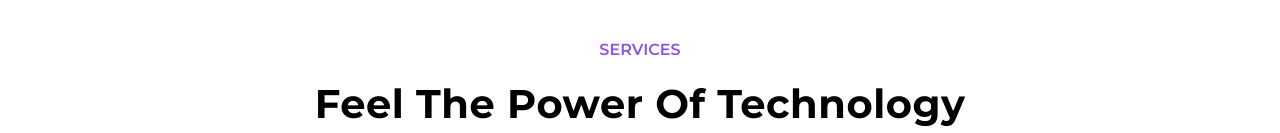
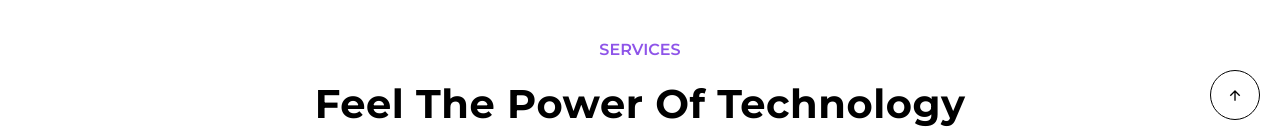
Before and after one commit to yusufsunnatullayev/soften-project, a plain HTML site: page index.html in a window 1280 px wide. Shown: the part 660-793 px from the top of the page. Drawn offline with nearby package versions, Linux system fonts and the light colour scheme.

Commit message:
Added arrow-up icon

```diff
--- a/index.html
+++ b/index.html
@@ -16,6 +16,9 @@
     <title>Soften.</title>
   </head>
   <body>
+    <div class="arrow-up">
+      <i class="ri-arrow-up-line"></i>
+    </div>
     <!-- Navbar 🚩 -->
     <nav>
       <div class="container">
--- a/style.css
+++ b/style.css
@@ -452,3 +452,18 @@ footer h3 {
   bottom: 10;
   margin-top: 50px;
 }
+
+.arrow-up {
+  position: fixed;
+  right: 20px;
+  bottom: 20px;
+  height: 50px;
+  width: 50px;
+  border-radius: 100%;
+  display: flex;
+  align-items: center;
+  justify-content: center;
+  border: 1px solid #000;
+  z-index: 100;
+  background-color: #fff;
+}
```
